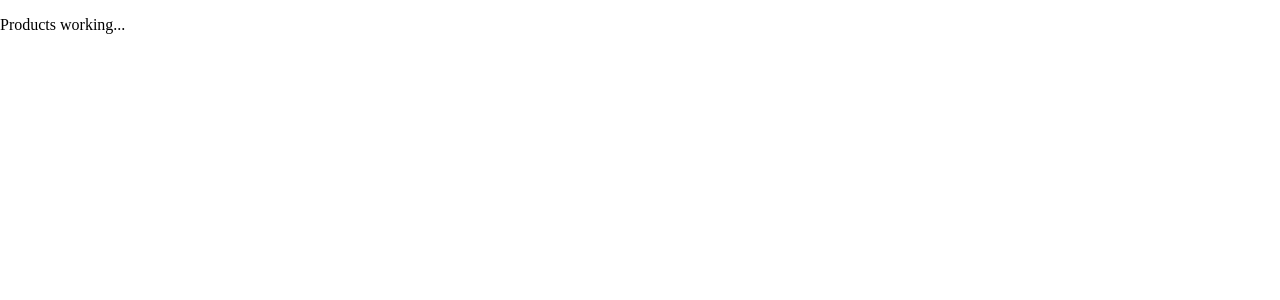
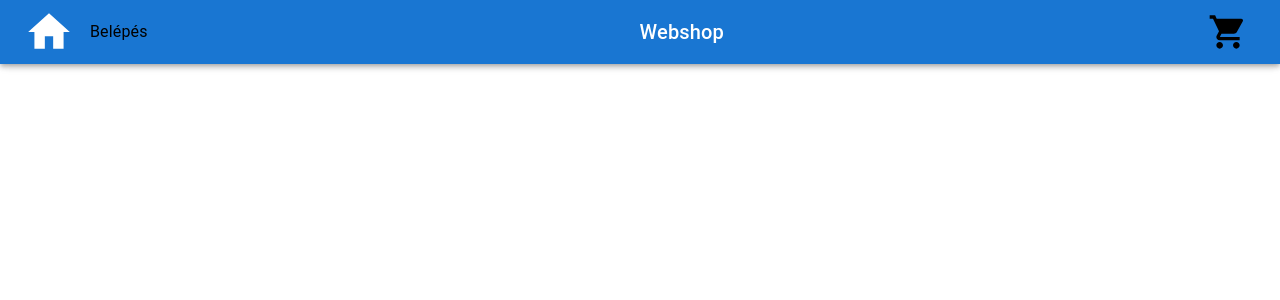
Before and after one commit to zoltan977/react-typescript-webshop, a React (Create React App) app in the folder fe/: page / in a window 1280 px wide. Shown: the top 300 px of the page. Built offline with nearby package versions, Linux system fonts and the light colour scheme.

Commit message:
Adding Navbar component

```diff
--- a/fe/src/App.tsx
+++ b/fe/src/App.tsx
@@ -5,6 +5,7 @@ import { createTheme, ThemeProvider } from '@mui/material';
 import { Navigate, Route, Routes } from 'react-router-dom';
 
 import classes from './App.module.scss';
+import Navbar from './shared/components/navbar/navbar';
 import { routes } from './shared/constants/routes';
 import Products from './shopping/components/products/products';
 
@@ -15,6 +16,7 @@ function App() {
   return (
     <div className={classes.component}>
       <ThemeProvider theme={defaultMaterialTheme}>
+        <Navbar/>
         <Routes>
           <Route path={routes.home} element={<Products />} />
           <Route path="*" element={<Navigate to={routes.home}/>} />
--- /dev/null
+++ b/fe/src/shared/components/navbar/navbar.module.scss
@@ -0,0 +1,3 @@
+.adminMenuItems {
+  background-color: #9c27b0;
+}
--- /dev/null
+++ b/fe/src/shared/components/navbar/navbar.tsx
@@ -0,0 +1,125 @@
+import HomeIcon from '@mui/icons-material/Home';
+import ShoppingCartIcon from '@mui/icons-material/ShoppingCart';
+import { MenuItem } from '@mui/material';
+import AppBar from '@mui/material/AppBar';
+import IconButton from '@mui/material/IconButton';
+import Menu from '@mui/material/Menu';
+import Toolbar from '@mui/material/Toolbar';
+import Typography from '@mui/material/Typography';
+import { useState } from 'react';
+import { Link } from 'react-router-dom';
+
+import { logout as authLogout } from '../../../auth/services/auth.service';
+import { routes } from '../../constants/routes';
+import { useCurrentUser } from '../../hooks/useCurrentUser';
+import classes from './navbar.module.scss';
+
+
+export default function Navbar() {
+  const [anchorEl, setAnchorEl] = useState<null | HTMLElement>(null);
+  const currentUser = useCurrentUser();
+
+  const handleMenu = (event: React.MouseEvent<HTMLElement>) => {
+    setAnchorEl(event.currentTarget);
+  };
+
+  const handleClose = () => {
+    setAnchorEl(null);
+  };
+
+  const logout = () => {
+    authLogout();
+    handleClose();
+  }
+
+
+  return (
+      <AppBar position="fixed">
+        <Toolbar>
+          <IconButton
+            component={Link}
+            to={routes.home}
+            color="inherit"
+            aria-label="menu"
+            sx={{ padding: 0 }}
+          >
+            <HomeIcon sx={{fontSize: 50}} />
+          </IconButton>
+          {
+            currentUser ? <MenuItem
+              aria-controls="menu-appbar"
+              aria-haspopup="true"
+              onClick={handleMenu}
+              sx={{color: 'black'}}>
+                {currentUser.user.username}
+            </MenuItem> : <MenuItem
+              sx={{color: 'black'}}
+              component={Link}
+              to={routes.login}>
+                Belépés
+            </MenuItem>
+          }
+          <Typography
+            variant="h6"
+            component="div"
+            sx={{ flexGrow: 1, textAlign: 'center' }}
+            >
+              Webshop
+          </Typography>
+          <IconButton
+            component={Link}
+            to={routes.cart}
+            sx={{padding: 1}}
+            aria-label="shopping cart"
+            color="inherit"
+          >
+            <ShoppingCartIcon sx={{fontSize: 40, color: 'black'}} />
+          </IconButton>
+          <Menu
+            id="menu-appbar"
+            anchorEl={anchorEl}
+            anchorOrigin={{
+              vertical: 'bottom',
+              horizontal: 'left',
+            }}
+            keepMounted
+            transformOrigin={{
+              vertical: 'top',
+              horizontal: 'left',
+            }}
+            open={Boolean(anchorEl)}
+            onClose={handleClose}
+          >
+            <MenuItem
+              component={Link}
+              to={routes.userAccount}
+              onClick={handleClose}>
+                Fiókom
+            </MenuItem>
+            <MenuItem
+              component={Link}
+              to={routes.myOrders}
+              onClick={handleClose}>
+                Megrendeléseim
+            </MenuItem>
+            {currentUser?.user.admin && <div className={classes.adminMenuItems}>
+                <MenuItem
+                  component={Link}
+                  to={routes.adminOrders}
+                  onClick={handleClose}>
+                    Összes megrendelés
+                </MenuItem>
+                <MenuItem
+                  component={Link}
+                  to={routes.adminProducts}
+                  onClick={handleClose}>
+                    Összes termék
+                </MenuItem>
+              </div>
+            }
+            <MenuItem onClick={logout}>Kilépés</MenuItem>
+          </Menu>
+        </Toolbar>
+      </AppBar>
+  );
+}
```
